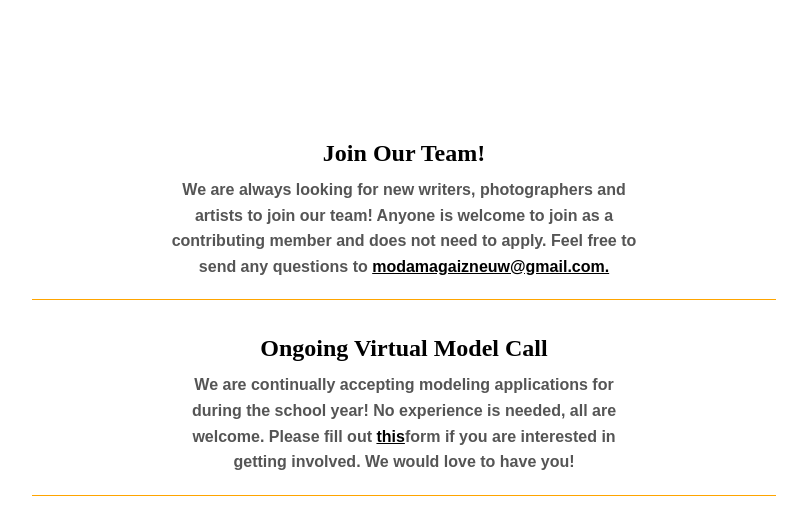
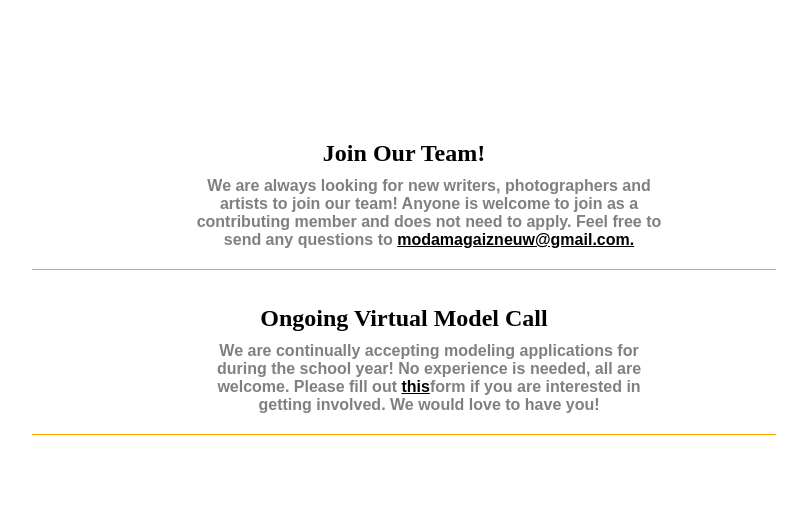
Before and after one commit to danhsiao/Moda, a React (Create React App) app: page /join in a window 1280 px wide. Shown: the top 508 px of the page, without its empty margins (236-1043 px from the left). Built offline with nearby package versions, Linux system fonts and the light colour scheme.

Commit message:
Update join.css

```diff
--- a/src/styles/join.css
+++ b/src/styles/join.css
@@ -23,9 +23,10 @@
 }
 
 .join-block > p{
+    margin-left: 150px;
+    margin-right: 100px;
     font-size: 16px;
-    color: #555;
-    line-height: 1.6;
+    color: gray;
 }
 
 .separator{
@@ -33,5 +34,4 @@
     height: 1px;
     background-color: orange;
     margin: 20px 0;
-    border: none;
 }
```
